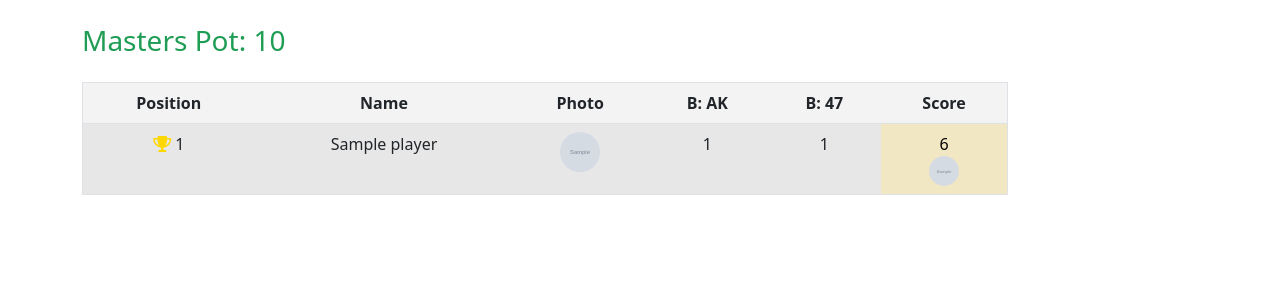
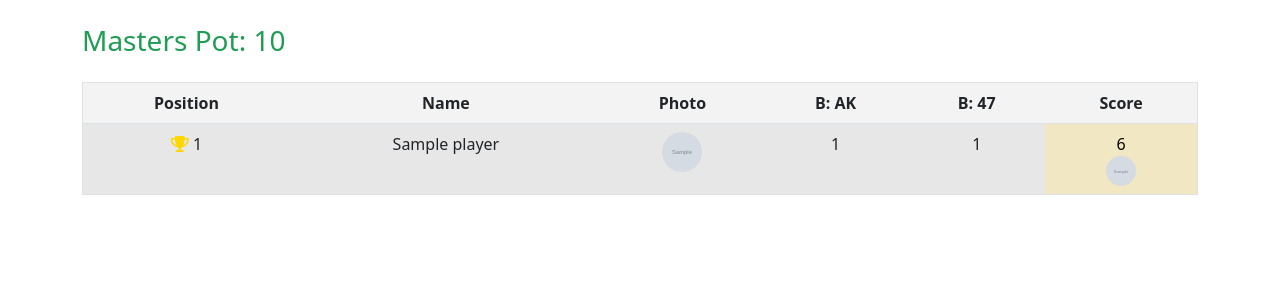
Before and after one commit to Sicret89/Poker-leaderboard, a Django app: page /E1/ in a window 1280 px wide. Shown: the part 56-356 px from the top of the page. Run offline with Django 3.2, Linux system fonts and the light colour scheme; tables that the repository leaves empty hold one stand-in row (values such as "Sample post"); grey boxes marked "Sample" are stand-in pictures; some libraries are stand-ins or nearby versions.

Commit message:
Fix single width

```diff
--- a/core/templates/core/base.html
+++ b/core/templates/core/base.html
@@ -45,7 +45,7 @@
         </nav>
     </header>
     <main role="main" class="container">
-        <div class="col-md-4">
+        <div class="col-sm">
             <div>
                 <ul class="list-group">
                   {% for prize in prize_list %}
@@ -65,7 +65,7 @@
             </div>
         </div>
         <div class="row">
-          <div class="col-md-10">
+          <div class="col-sm">
             {% if messages %}
               {% for message in messages %}
                 <div class="alert alert-{{ message.tags }}">
--- a/leaderboard/templates/leaderboard/single_event_list.html
+++ b/leaderboard/templates/leaderboard/single_event_list.html
@@ -4,7 +4,7 @@
 {% block content %}
 
 <div style="background-color: #f3f3f3;" class="table-responsive-sm table-bordered">
-    <table class="table table-borderless table table-striped table-hover table-responsive-stack">
+    <table class="table table-borderless table table-striped table-hover table-responsive-stack d-sm-table">
         {% if object_list %}
         <thead class="text-center">
           <tr>
@@ -312,29 +312,4 @@
 {% else %}
 <p><b>No data are available</b></p>
 {% endif %}
-
-
-
-<!--BOOKS LIST END -->
-<!--PAGINATION START -->
-<div class="pagination">
-    <span class="step-links">
-        {% if page_obj.has_previous %}
-        <a class="btn btn-outline-info mb-4" href="?page=1">First</a>
-        <a class="btn btn-outline-info mb-4" href="?page={{ page_obj.previous_page_number }}">Previous</a>
-        {% endif %}
-        {% for num in page_obj.paginator.page_range %}
-        {% if page_obj.number == num %}
-        <a class="btn btn-info mb-3" href="?page={{ num }}">{{ num }}</a>
-        {% elif num > page_obj.number|add:'-3' and num < page_obj.number|add:'3' %} <a class="btn btn-outline-info mb-4"
-            href="?page={{ num }}">{{ num }}</a>
-            {% endif %}
-            {% endfor %}
-            {% if page_obj.has_next %}
-            <a class="btn btn-outline-info mb-4" href="?page={{ page_obj.next_page_number }}">Next</a>
-            <a class="btn btn-outline-info mb-4" href="?page={{ page_obj.paginator.num_pages }}">Last</a>
-            {% endif %}
-    </span>
-</div>
-<!--PAGINATION END -->
 {% endblock content %}
```
